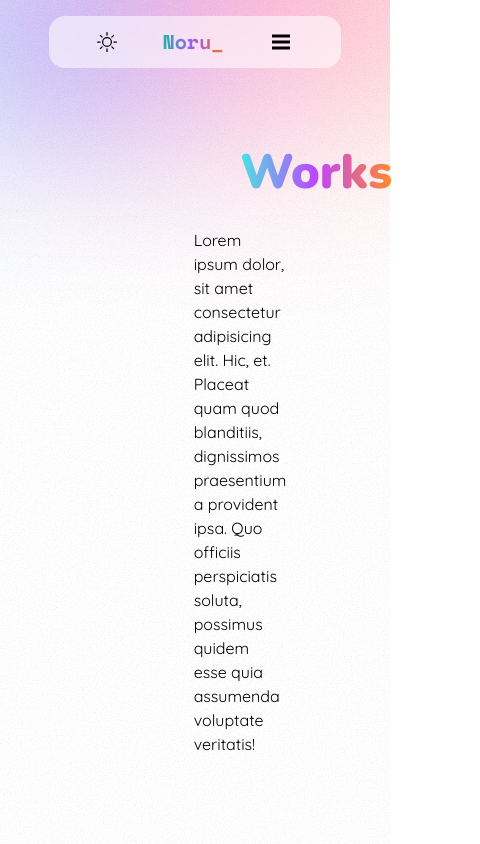
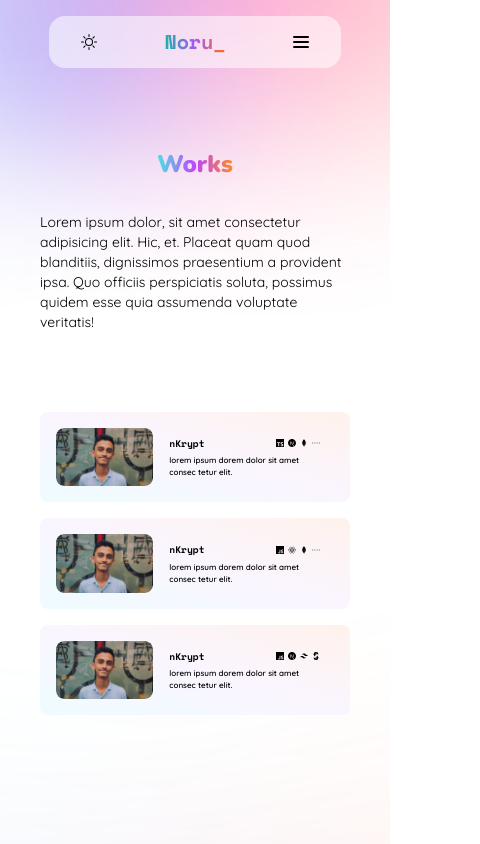
Before and after one commit to yasier-ansari/portfolio-website, a Next.js app: page /work in a window 390 px wide. Shown: the top 844 px of the page, 480 px wide, since content can reach past the window. Built offline with nearby package versions, Linux system fonts and the light colour scheme.

Commit message:
made the /about /work-info and /work page dynamic while also changing the header to make it more polished and adding the closing opening animation on mobile view

```diff
--- a/components/About-cat.js
+++ b/components/About-cat.js
@@ -2,17 +2,17 @@ import React from 'react';
 
 const CategoryCard = () => {
     return (
-        <div className="flex items-center font-semibold justify-between w-[60%]  mx-auto mt-6 mb-8 ">
-            <div className=" bg-gradient-to-r from-[#ffe4e4] to-[#ffe2d4] rounded-[0.89rem] px-3 text-[#cf3903]">
+        <div className="flex text-[0.65rem] md:text-sm lg:text-[0.9rem] xl:text-base items-center font-semibold justify-between w-[80%] sm:w-[75%] md:w-[70%] lg:w-[65%] xl:w-[60%]  mx-auto mt-6 mb-8 ">
+            <div className=" bg-gradient-to-r from-[#ffe4e4] to-[#ffe2d4] rounded-[0.89rem] px-2 md:px-3 md:py-1 text-[#cf3903]">
                 design
             </div>
-            <div className=" bg-gradient-to-l from-[#e7ffdc] to-[#ddfff8] rounded-[0.89rem] px-3 text-[#097360]">
-                full-stack
+            <div className=" bg-gradient-to-l from-[#e7ffdc] to-[#ddfff8] rounded-[0.89rem] px-2 md:px-3 md:py-1 text-[#097360]">
+                web2
             </div>
-            <div className=" bg-gradient-to-l from-[#cde1ff] to-[#f9d2ff] rounded-[0.89rem] px-3 text-[#4e0aa2]">
-                data science
+            <div className=" bg-gradient-to-l from-[#cde1ff] to-[#f9d2ff] rounded-[0.89rem] px-2 md:px-3 md:py-1 text-[#4e0aa2]">
+                AI - ML
             </div>
-            <div className=" bg-gradient-to-l from-[#ffdaf9] to-[#ffdcdc] rounded-[0.89rem] px-3 text-[#690c58]">
+            <div className=" bg-gradient-to-l from-[#ffdaf9] to-[#ffdcdc] rounded-[0.89rem] px-2 md:px-3 md:py-1 text-[#690c58]">
                 web3
             </div>
         </div>
--- a/components/Header.js
+++ b/components/Header.js
@@ -2,7 +2,6 @@
 import Link from 'next/link';
 import { BsBrightnessHigh } from 'react-icons/bs';
 import { useState, useEffect } from 'react';
-import { VscChromeClose, VscThreeBars } from 'react-icons/vsc';
 
 const Header = () => {
     let Links = [
@@ -32,9 +31,8 @@ const Header = () => {
                 isScrolled && 'bg-opacity-[0.4] shadow-md drop-shadow-lg '
             } font-medium duration-700 bg-opacity-[0.55] transition-all ease-in font-quick z-40  w-[75%] sm:w-[75%] md:w-[70%] lg:w-[60%] xl:w-[50%] mx-auto  bg-white drop-shadow-xs backdrop-blur-sm top-4 sticky rounded-2xl `}
         >
-            <div className="flex justify-between  md:space-x-0 md:flex items-center place-items-center md:justify-between py-3 md:px-10 px-12">
+            <div className="flex justify-between  md:space-x-0 md:flex items-center place-items-center md:justify-between py-3 md:px-10 px-8">
                 <div className="order-2 md:order-1 cursor-pointer flex items-center text-gray-800">
-                    {/* <span className=" ml-1 px-2"> */}
                     <Link href={'/'} className="">
                         {' '}
                         <h3 className="bg-gradient-to-r from-teal-500 via-purple-500 to-orange-500 bg-clip-text text-transparent font-space text-xl font-bold">
@@ -43,25 +41,27 @@ const Header = () => {
                     </Link>
                 </div>
                 <div className="w-max md:order-8">
-                    <BsBrightnessHigh className="w-5 h-5 " />{' '}
+                    <BsBrightnessHigh className="w-4 md:w-5 h-4 md:h-5 " />{' '}
                 </div>
                 <div
                     onClick={() => setOpen(!open)}
-                    className="transition-all duration-500 ease-in order-3 text-lg  cursor-pointer items-center font-bold md:hidden"
+                    className="transition-all duration-500 ease-in order-3 text-lg flex flex-col space-y-[0.2rem]  cursor-pointer items-center font-bold md:hidden"
                 >
-                    {/* {!open ? ( */}
-                    <VscThreeBars
-                        name="open"
-                        className={` ${!open && 'block'} ${
-                            open && 'hidden'
-                        } transition-all duration-500 ease-in h-6 w-6`}
-                    />
-                    <VscChromeClose
-                        name="menu"
-                        className={`${!open && 'hidden'} ${
-                            open && 'block'
-                        } transition-all duration-500 ease-in stroke-1 h-6 w-6`}
-                    />
+                    <div
+                        className={` ${
+                            open && 'rotate-45 translate-y-[5px] '
+                        } relative rounded-xl origin-center transition-all duration-500 ease-in w-4 h-[0.1125rem] fill-black text-black bg-black`}
+                    ></div>
+                    <div
+                        className={` ${
+                            open && 'opacity-0 translate-x-5'
+                        } relative rounded-xl origin-center transition-all duration-1000 ease-out w-4 h-[0.1rem] fill-black text-black bg-black `}
+                    ></div>
+                    <div
+                        className={` ${
+                            open && '-rotate-45 -translate-y-[5px]'
+                        } relative rounded-xl origin-center transition-all duration-500 ease-in w-4 h-[0.1125rem] fill-black text-black bg-black`}
+                    ></div>
                     {/* <FaBars name={open ? 'close' : 'menu'} /> */}
                 </div>
                 <ul
--- a/components/WorkCard.js
+++ b/components/WorkCard.js
@@ -9,21 +9,25 @@ import {
     SiSolidity,
 } from 'react-icons/si';
 
+import { RxBorderDotted } from 'react-icons/rx';
+
 const WorkCard = (props) => {
     return (
-        <div className="flex h-40 techWork p-4 w-full overflow-hidden rounded-3xl  ">
-            <div class="relative basis-[45%] rounded-3xl overflow-hidden ">
+        <div className="flex h-max md:h-32 lg:h-40 bg-gradient-to-tr from-[#eefcff] via-[#faf5ff] to-[#fff2ec] lg:techWork lg:bg-none p-4 w-full overflow-hidden rounded-lg md:rounded-2xl lg:rounded-3xl  ">
+            <div className="relative basis-[35%] md:basis-[40%] rounded-lg md:rounded-2xl lg:rounded-3xl overflow-hidden ">
                 <Image
                     src={props.img}
-                    layout="fill"
+                    fill
                     alt="work-1"
-                    className="object-cover rounded-3xl hover:scale-[1.2] transition-all duration-700 ease-linear "
+                    className="object-cover rounded-lg md:rounded-2xl lg:rounded-3xl hover:scale-[1.2] transition-all duration-700 ease-linear "
                 />
             </div>
-            <div className="grid grid-cols gap-y-4 px-8 py-4 basis-[70%]">
+            <div className="grid grid-cols gap-y-1 sm:gap-y-2 md:gap-y-3 lg:gap-y-4 pl-4 md:pl-6 lg:pl-8 py-2 md:py-3 lg:py-4 basis-[60%]">
                 <div className="flex justify-between items-center">
-                    <div className="font-space font-black text-xl ">{props.title}</div>
-                    <div className="flex flex-row space-x-2 justify-between">
+                    <div className="font-space font-black text-[0.6rem] sm:text-sm md:text-md lg:text-lg xl:text-xl ">
+                        {props.title}
+                    </div>
+                    <div className="flex flex-row space-x-1 md:space-x-2 justify-between">
                         {/* <SiJavascript className="h-4 w-4" />
                         <SiTypescript className="h-4 w-4" />
                         <IoLogoReact className="h-4 w-4" />
@@ -31,16 +35,35 @@ const WorkCard = (props) => {
                         <SiTailwindcss className="h-4 w-4" />
                         <SiMongodb className="h-4 w-4" />
                         <SiSolidity className="h-4 w-4" /> */}
-                        {props.arr[0] && <SiJavascript className="h-4 w-4" />}
-                        {props.arr[1] && <SiTypescript className="h-4 w-4" />}
-                        {props.arr[2] && <IoLogoReact className="h-4 w-4" />}
-                        {props.arr[3] && <SiNextdotjs className="h-4 w-4" />}
-                        {props.arr[4] && <SiTailwindcss className="h-4 w-4" />}
-                        {props.arr[5] && <SiMongodb className="h-4 w-4" />}
-                        {props.arr[6] && <SiSolidity className="h-4 w-4" />}
+                        {props.arr[0] && (
+                            <SiJavascript className="w-2 h-2 sm:w-3 sm:h-3 md:h-4 md:w-4" />
+                        )}
+                        {props.arr[1] && (
+                            <SiTypescript className="w-2 h-2 sm:w-3 sm:h-3 md:h-4 md:w-4" />
+                        )}
+                        {props.arr[2] && (
+                            <IoLogoReact className="w-2 h-2 sm:w-3 sm:h-3 md:h-4 md:w-4" />
+                        )}
+                        {props.arr[3] && (
+                            <SiNextdotjs className="w-2 h-2 sm:w-3 sm:h-3 md:h-4 md:w-4" />
+                        )}
+                        {props.arr[4] && (
+                            <SiTailwindcss className="w-2 h-2 sm:w-3 sm:h-3 md:h-4 md:w-4" />
+                        )}
+                        {props.arr[5] && (
+                            <SiMongodb className="w-2 h-2 sm:w-3 sm:h-3 md:h-4 md:w-4" />
+                        )}
+                        {props.arr[6] && (
+                            <SiSolidity className="w-2 h-2 sm:w-3 sm:h-3 md:h-4 md:w-4" />
+                        )}
+                        {props.arr[7] && (
+                            <RxBorderDotted className="w-2 h-2 sm:w-3 sm:h-3 md:h-4 md:w-4 " />
+                        )}
                     </div>
                 </div>
-                <div className="font-semibold text-[0.9rem]">{props.description}</div>
+                <div className="font-semibold text-[0.5rem] sm:text-xs md:text-sm lg:text-[0.9rem]">
+                    {props.description}
+                </div>
             </div>
         </div>
     );
--- a/pages/_app.js
+++ b/pages/_app.js
@@ -6,7 +6,7 @@ import Footer from '../components/Footer';
 function MyApp({ Component, pageProps }) {
     return (
         <main className="land relative z-10">
-            <svg id="texture">
+            {/* <svg id="texture">
                 <filter id="noise">
                     <feTurbulence
                         type="fractalNoise"
@@ -17,7 +17,7 @@ function MyApp({ Component, pageProps }) {
                     <feColorMatrix type="saturate" values="0"></feColorMatrix>
                 </filter>
                 <rect width="100%" height="100%" filter="url(#noise)"></rect>
-            </svg>
+            </svg> */}
             <Header />
             <Component {...pageProps} />
             <Footer />
--- a/pages/_document.js
+++ b/pages/_document.js
@@ -1,5 +1,5 @@
 import { Html, Head, Main, NextScript } from 'next/document';
-import Image from "next/image";
+import Image from 'next/image';
 
 export default function Document() {
     return (
@@ -11,9 +11,12 @@ export default function Document() {
                     href="https://fonts.googleapis.com/css2?family=Krona+One&family=Montserrat:ital,wght@0,300;0,400;0,500;0,600;0,700;0,800;0,900;1,300;1,400;1,500;1,600;1,700;1,800;1,900&family=Outfit:wght@300;400;500;600;700;800;900&family=Poppins:ital,wght@0,300;0,400;0,500;0,600;0,700;0,800;0,900;1,300;1,400;1,500;1,600;1,700;1,800;1,900&Nunito:ital,wght@0,200;0,300;0,400;0,500;0,600;0,700;0,800;0,900;0,1000;1,200;1,300;1,400;1,500;1,600;1,700;1,800;1,900;1,1000&display=swap"
                     rel="stylesheet"
                 />
-                <link href="https://fonts.googleapis.com/css2?family=Nunito:ital,wght@0,200;0,300;0,400;0,500;0,600;0,700;0,800;0,900;0,1000;1,200;1,300;1,400;1,500;1,600;1,700;1,800;1,900;1,1000&family=Quicksand:wght@300;400;500;600;700&family=Space+Mono:ital,wght@0,400;0,700;1,400;1,700&display=swap" rel="stylesheet" />
+                <link
+                    href="https://fonts.googleapis.com/css2?family=Nunito:ital,wght@0,200;0,300;0,400;0,500;0,600;0,700;0,800;0,900;0,1000;1,200;1,300;1,400;1,500;1,600;1,700;1,800;1,900;1,1000&family=Quicksand:wght@300;400;500;600;700&family=Space+Mono:ital,wght@0,400;0,700;1,400;1,700&display=swap"
+                    rel="stylesheet"
+                />
             </Head>
-            <body className="back font-quick mx-auto bg-[#ffffff] overflow-x-hidden">
+            <body className="back font-quick mx-auto bg-[#ffffff] overflow-x-hidden transform-gpu">
                 <Main />
                 <NextScript />
             </body>
--- a/pages/about.js
+++ b/pages/about.js
@@ -1,17 +1,16 @@
-import Header from '../components/Header';
 import Head from 'next/head';
 import Image from 'next/image';
 import CategoryCard from '../components/About-cat';
 
 export default function About() {
     return (
-        <div className="px-60 min-h-screen pb-0 mb-0 mx-auto">
+        <div className="px-10 sm:px-20 md:px-32 lg:mb-12 lg:px-60 mx-auto">
             <Head>
                 <title>noru ✨ web dev ✨ student </title>
                 <meta name="description" content="Generated by create next app" />
                 <link rel="icon" href="/favicon.ico" />
             </Head>
-            <main className=" min-h-screen ">
+            <main className=" min-h-screen max-w-screen ">
                 <div className=" mx-auto pt-16 ">
                     <div className="mt-12 mx-auto flex flex-col ">
                         <div className="mx-auto">
@@ -25,10 +24,10 @@ export default function About() {
                             />
                         </div>
                         <div className="text-center mx-auto mt-8 z-20">
-                            <h3 className="mx-auto font-nun font-extrabold text-2xl">
+                            <h3 className="mx-auto font-nun font-extrabold text-lg lg:text-xl xl:text-2xl">
                                 Yasier Ansari
                             </h3>
-                            <p className="text-gray-700 font-semibold ">
+                            <p className="text-gray-400 font-semibold text-xs sm:text-sm md:text-md lg:text-lg ">
                                 NOOB web dev, PRO crastinator
                             </p>
                         </div>
@@ -48,7 +47,7 @@ export default function About() {
                         </div>
                     </div> */}
                     <CategoryCard />
-                    <div className=" mx-auto font-[450]">
+                    <div className="text-sm md:text-md lg:text-lg xl:text-xl mx-auto font-[450]">
                         <p className="mt-6 mb-12">
                             Lorem ipsum dolor sit amet consectetur adipisicing elit. Minus inventore
                             similique aliquid corporis numquam tempora earum praesentium placeat nam
--- a/pages/index.js
+++ b/pages/index.js
@@ -5,7 +5,7 @@ import Blob from '../components/Blob';
 
 export default function Home() {
     return (
-        <div className=" px-20 md:px-32 lg:mb-12 lg:px-60 mx-auto">
+        <div className=" px-10 sm:px-20 md:px-32 lg:mb-12 lg:px-60 mx-auto">
             <Head>
                 <title>noru ✨ web dev ✨ student </title>
                 <meta name="description" content="Generated by create next app" />
@@ -36,7 +36,7 @@ export default function Home() {
                             width={600}
                             height={400}
                             alt={'main image'}
-                            className=" w-60 h-52 md:w-80 md:h-72 lg:w-[25rem] lg:h-[22.5rem] xl "
+                            className=" w-60 h-52 md:w-80 md:h-72 lg:w-[20rem] lg:h-[18rem] xl:w-[24rem] xl:h-[22rem] "
                         />
                     </div>
                 </div>
--- a/pages/work-info.js
+++ b/pages/work-info.js
@@ -13,41 +13,43 @@ import {
 
 export default function Workinfo() {
     return (
-        <div className="px-60 mx-auto">
+        <div className="px-10 sm:px-20 md:px-32 lg:mb-12 lg:px-60 mx-auto">
             <Head>
                 <title>noru ✨ web dev ✨ student </title>
                 <meta name="description" content="Generated by create next app" />
                 <link rel="icon" href="/favicon.ico" />
             </Head>
-            <main className="min-h-screen">
-                <div class="pt-24 mx-auto ">
-                    <div className=" relative w-[65%] mx-auto h-80 ">
+            <main className="min-h-screen max-w-screen ">
+                <div className="pt-24 mx-auto ">
+                    <div className=" relative w-[65%] mx-auto h-40 md:h-60 lg:h-80 ">
                         <Image
                             src={'/pfpimg.jpeg'}
-                            layout="fill"
+                            fill
                             alt="work info"
                             className="rounded-3xl object-cover mx-auto "
                         />
                     </div>
                     <div className="mt-6 flex w-[50%] mx-auto flex-row space-x-4 justify-between">
-                        <SiJavascript className="h-[1rem] w-[1rem] rounded-[0.1rem] " />
-                        <SiTypescript className="h-[1rem] w-[1rem] rounded-[0.1rem] " />
-                        <IoLogoReact className="h-[1rem] w-[1rem] rounded-[0.1rem] " />
-                        <SiNextdotjs className="h-[1rem] w-[1rem] rounded-[0.1rem] " />
-                        <SiTailwindcss className="h-[1rem] w-[1rem] rounded-[0.1rem] " />
-                        <SiMongodb className="h-[1rem] w-[1rem] rounded-[0.1rem] " />
-                        <SiSolidity className="h-[1rem] w-[1rem] rounded-[0.1rem] " />
+                        <SiJavascript className="  w-3 h-3 md:h-4   md:w-4 rounded-[0.1rem] " />
+                        <SiTypescript className="  w-3 h-3 md:h-4   md:w-4 rounded-[0.1rem] " />
+                        <IoLogoReact className="  w-3 h-3 md:h-4   md:w-4 rounded-[0.1rem] " />
+                        <SiNextdotjs className="  w-3 h-3 md:h-4   md:w-4 rounded-[0.1rem] " />
+                        <SiTailwindcss className="  w-3 h-3 md:h-4   md:w-4 rounded-[0.1rem] " />
+                        <SiMongodb className="  w-3 h-3 md:h-4   md:w-4 rounded-[0.1rem] " />
+                        <SiSolidity className="  w-3 h-3 md:h-4   md:w-4 rounded-[0.1rem] " />
                     </div>
                 </div>
-                <div class="flex flex-col  mx-auto mt-4">
-                    <h2 className="font-space font-semibold text-3xl text-center">nKrypt</h2>
-                    <p className="mt-8">
+                <div className="flex flex-col tracking-wide mx-auto mt-4">
+                    <h2 className="font-space font-semibold text-lg md:text-xl lg:text-2xl xl:text-3xl text-center">
+                        nKrypt
+                    </h2>
+                    <p className="mt-8 text-xs leading-4 sm:leading-4 md:leading-5 sm:text-sm md:text-md lg:text-lg mx-auto font-[450]">
                         Lorem, ipsum dolor sit amet consectetur adipisicing elit. Eligendi saepe est
                         ex libero delectus tempore deleniti explicabo, earum aut atque, omnis
                         aperiam nobis dignissimos! Animi necessitatibus reiciendis sapiente illum
                         nostrum.
                     </p>
-                    <p class="mt-8">
+                    <p className="mt-8 text-xs leading-4 sm:leading-4 md:leading-5 sm:text-sm md:text-md lg:text-lg mx-auto font-[450]">
                         Lorem ipsum dolor sit amet consectetur adipisicing elit. Praesentium soluta,
                         sit reiciendis nam dignissimos nesciunt perspiciatis aut, doloremque maiores
                         cupiditate asperiores? Aliquam fugiat odio mollitia nemo modi veritatis
@@ -56,17 +58,17 @@ export default function Workinfo() {
                         asperiores laboriosam sunt vero repudiandae libero. Maiores eos consequatur
                         itaque numquam voluptas adipisci ipsa voluptatum.
                     </p>
-                    <div class="flex justify-between px-10 mt-8 mb-20">
-                        <div className="flex space-x-3 items-center">
-                            <SiGithub className="w-5 h-5" />
-                            <a href="">https://github.com/yasier-ansari</a>
-                        </div>
-                        <div className="flex space-x-3 items-center">
-                            <IoBrowsersOutline className="w-5 h-5" />
-                            <a href="">https://github.com/yasier-ansari</a>
-                        </div>
+                    <div className="flex flex-col md:flex-row space-y-2 md:space-y-0 text-xs sm:text-sm lg:text-base text-[450] mx-auto items-center md:space-x-12 lg:space-x-28 justify-around mt-8 mb-16">
+                        <a className="flex space-x-2 md:space-x-3 items-center">
+                            <SiGithub className=" w-3 h-3 md:w-4 md:h-4 lg:w-5 lg:h-5" />
+                            <p href="https://github.com/yasier-ansari"> source code </p>
+                        </a>
+                        <a className="flex space-x-2 md:space-x-3 items-center">
+                            <IoBrowsersOutline className=" w-3 h-3 md:w-4 md:h-4 lg:w-5 lg:h-5" />
+                            <p href="https://github.com/yasier-ansari"> live website </p>
+                        </a>
                     </div>
-                    <div className="relative w-[50%] mx-auto h-52 mb-20  ">
+                    <div className="relative w-[60%] md:w-[55%] xl:w-[50%] mx-auto h-28 md:h-40 xl:h-52 -mb-6 md:mb-0 xl:mb-12  ">
                         <Image
                             src={'/blob.gif'}
                             fill
--- a/pages/work.js
+++ b/pages/work.js
@@ -3,35 +3,35 @@ import WorkCard from '../components/WorkCard';
 
 export default function Work() {
     return (
-        <div className="px-60 mx-auto">
+        <div className="px-10 sm:px-20 md:px-32 md:-mb-52 lg:mb-0 lg:px-60 mx-auto">
             <Head>
                 <title>noru ✨ web dev ✨ student </title>
                 <meta name="description" content="Generated by create next app" />
                 <link rel="icon" href="/favicon.ico" />
             </Head>
-            <main className="min-h-screen">
-                <div className="pt-24 flex flex-col items-center mx-auto w-[75%]">
-                    <h2 className=" font-nun bg-gradient-to-r from-[#4ce3e1] via-[#be45ff] to-[#ff8a2a] bg-clip-text text-transparent items-center mx-auto text-5xl font-black">
+            <main className="min-h-screen max-w-screen ">
+                <div className="pt-24 flex flex-col items-center mx-auto">
+                    <h2 className=" font-nun bg-gradient-to-r from-[#4ce3e1] via-[#be45ff] to-[#ff8a2a] bg-clip-text text-transparent items-center mx-auto text-2xl md:text-3xl lg:text-4xl xl:text-5xl font-black">
                         Works
                     </h2>
-                    <p class="mt-8">
+                    <p className="mt-8 text-sm md:text-md lg:text-lg xl:text-xl">
                         Lorem ipsum dolor, sit amet consectetur adipisicing elit. Hic, et. Placeat
                         quam quod blanditiis, dignissimos praesentium a provident ipsa. Quo officiis
                         perspiciatis soluta, possimus quidem esse quia assumenda voluptate
                         veritatis!
                     </p>
                 </div>
-                <div className="mt-20 flex flex-col space-y-12 mx-auto items-center w-[75%]">
+                <div className="mt-20 flex flex-col space-y-4 sm:space-y-6 md:space-y-8 lg:space-y-12 mx-auto items-center w-full md:w-[80%] lg:w-[75%]">
                     <WorkCard
                         title={'nKrypt'}
                         description={'lorem ipsum dorem dolor sit amet consec tetur elit.'}
-                        arr={[null, 1, null, 1, null, 1, 1]}
+                        arr={[null, 1, null, 1, null, 1, null, 1]}
                         img={'/pfpimg.jpeg'}
                     />
                     <WorkCard
                         title={'nKrypt'}
                         description={'lorem ipsum dorem dolor sit amet consec tetur elit.'}
-                        arr={[1, 1, 1, 1, null, 1, 1]}
+                        arr={[1, null, 1, null, null, 1, null, 1]}
                         img={'/pfpimg.jpeg'}
                     />
                     <WorkCard
```
